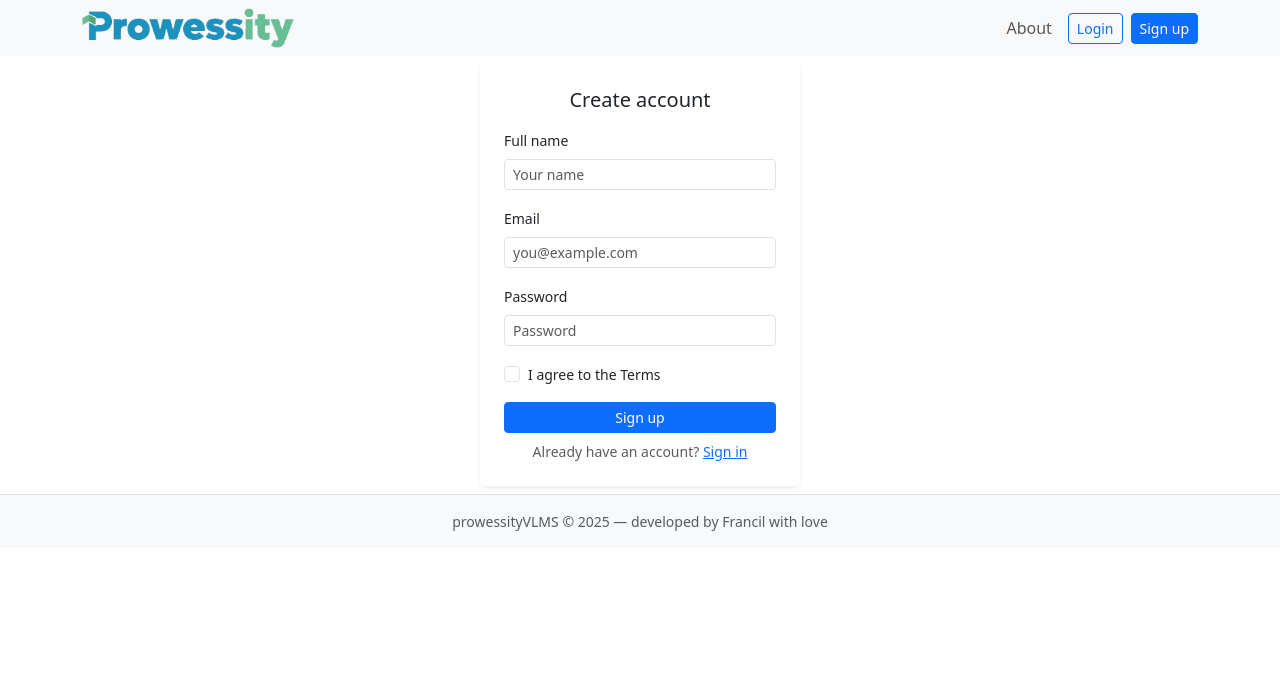
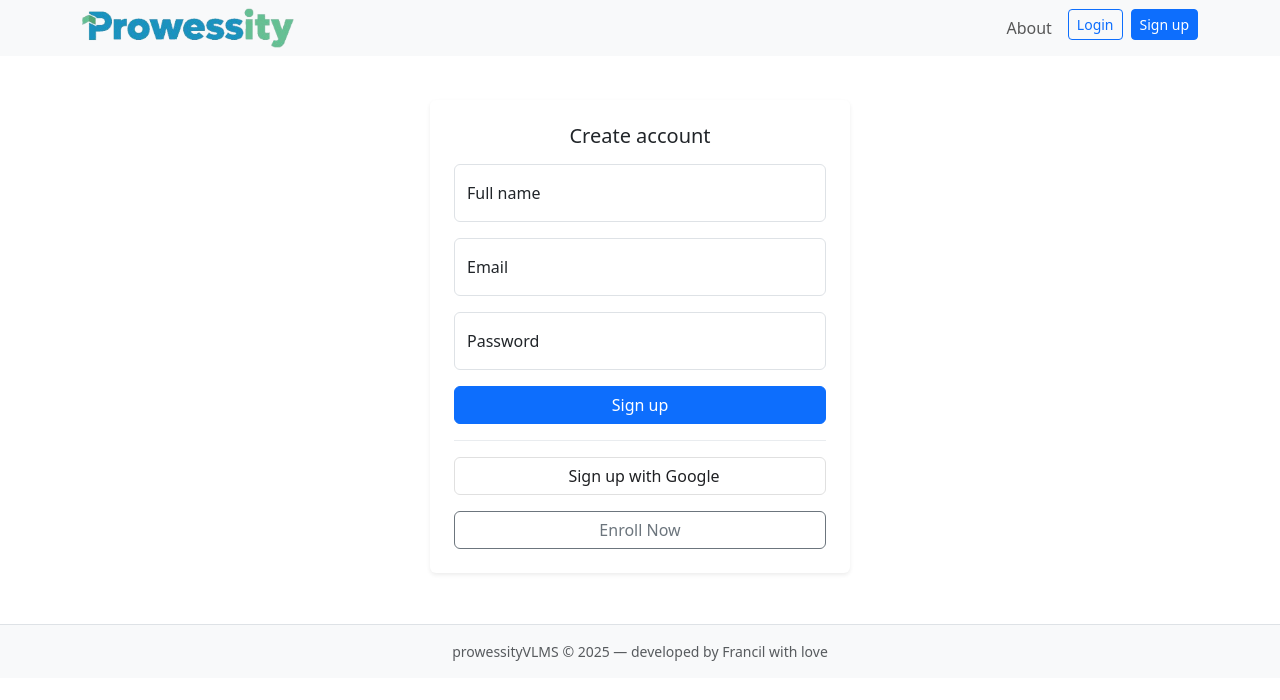
Before and after one commit to muthui1116/vlms, a Node server app: page /signup in a window 1280 px wide. Shown: the top 700 px of the page. Run offline with Node 20, Linux system fonts and the light colour scheme; some libraries are stand-ins or nearby versions.

Commit message:
signin and signup with google complete

```diff
--- a/index.js
+++ b/index.js
@@ -2,23 +2,55 @@ import express from "express";
 import morgan from "morgan";
 import { sql } from "./db.js";
 import dotenv from "dotenv";
+import bcrypt from "bcrypt";
+import session from "express-session";
+import passport from "passport";
+import { Strategy as LocalStrategy } from "passport-local";
+import { Strategy as GoogleStrategy } from "passport-google-oauth20";
+
+dotenv.config(); // ensure env vars are loaded before use
 
 const app = express();
 const port = process.env.PORT || 3000;
+const saltRounds = 10;
 
-dotenv.config();
+app.set("view engine", "ejs");
 
 app.use(express.static("public"));
 app.use(express.urlencoded({ extended: true }));
 app.use(morgan("dev"));
 
+app.use(
+  session({
+    secret: process.env.SESSION_SECRET,
+    resave: false,
+    saveUninitialized: true,
+    cookie: {
+      maxAge: 1000 * 60 * 60 * 24,
+    },
+  })
+);
+
+app.use(passport.initialize());
+app.use(passport.session());
+
 async function initDB() {
   try {
-    // Create table if it doesn't exist
+    // Create items table used on the index page
     await sql`
       CREATE TABLE IF NOT EXISTS items (
         id SERIAL PRIMARY KEY,
         title VARCHAR(100) NOT NULL
+      )
+    `;
+
+    // Create users table if it does not exist (useful for local testing)
+    await sql`
+      CREATE TABLE IF NOT EXISTS users (
+        id SERIAL PRIMARY KEY,
+        email VARCHAR(255) UNIQUE NOT NULL,
+        username VARCHAR(255) NOT NULL,
+        password VARCHAR(255) NOT NULL
       )
     `;
   } catch (error) {
@@ -30,15 +62,13 @@ initDB();
 app.get("/", async (req, res) => {
   try {
     const result = await sql`SELECT * FROM items ORDER BY id ASC`;
-    console.log("SQL result:", result);
     const items = Array.isArray(result) ? result : result.rows ?? [];
-    console.log("items:", items);
-
     res.render("index.ejs", {
       listItems: items,
     });
   } catch (err) {
     console.log(err);
+    res.status(500).send("Server error");
   }
 });
 
@@ -53,6 +83,23 @@ app.get("/login", (req, res) => {
 app.get("/signup", (req, res) => {
   res.render("signup.ejs");
 });
+
+app.get("/dashboard", (req, res) => {
+  if (req.isAuthenticated()) {
+    // pass user to template if needed
+    return res.render("dashboard.ejs", { user: req.user });
+  } else {
+    return res.redirect("/login");
+  }
+});
+
+app.get(
+  "/auth/google",
+  passport.authenticate("google", {
+    scope: ["profile", "email"],
+    prompt: "consent",
+  })
+);
 
 app.post("/signup", async (req, res) => {
   const username = req.body.username;
@@ -73,74 +120,176 @@ app.post("/signup", async (req, res) => {
       return res.status(409).send("Email already exists. Try logging in.");
     }
 
-    // Hash password before storing
-    // const hashedPassword = await bcrypt.hash(password, 10);
+    // Use promise-style bcrypt hashing (await)
+    const hash = await bcrypt.hash(password, saltRounds);
 
-    // Insert user and return new id
+    // Insert user and return new row(s)
     const insertResult = await sql`
       INSERT INTO users (email, password, username)
-      VALUES (${email}, ${password}, ${username})
-      RETURNING id
+      VALUES (${email}, ${hash}, ${username})
+      RETURNING id, email, username
     `;
 
-    const newId = insertResult?.[0]?.id ?? null;
-    console.log("Created user id:", newId);
+    // Handle both result shapes: array of rows OR { rows: [...] }
+    const user =
+      Array.isArray(insertResult) && insertResult.length > 0
+        ? insertResult[0]
+        : insertResult && insertResult.rows
+        ? insertResult.rows[0]
+        : null;
 
-    // Render or redirect after successful signup
-    return res.render("dashboard.ejs", { userId: newId, username });
+    if (!user) {
+      console.error("Insert did not return a user:", insertResult);
+      return res.status(500).send("Failed to create user");
+    }
+
+    // Log the user in and redirect to dashboard
+    req.login(user, (err) => {
+      if (err) {
+        console.error("req.login error:", err);
+        return res.status(500).send("Login error after signup");
+      }
+      return res.redirect("/dashboard");
+    });
   } catch (err) {
     console.error("Signup error:", err);
     return res.status(500).send("Server error");
   }
 });
 
-app.post("/login", async (req, res) => {
-  const email = req.body.email || req.body.username; // accept either field name
-  const password = req.body.password;
-
+// Configure passport-local to use 'email' as the usernameField
+passport.use(
+  "local",
+  new LocalStrategy(
+    { usernameField: "email", passwordField: "password" },
+    async function verify(email, password, cb) {
       if (!email || !password) {
-    return res.status(400).send("Missing email or password");
+        // For authentication callbacks, call cb with (null, false, info)
+        return cb(null, false, { message: "Missing email or password" });
       }
 
       try {
-    // Prevent caching of sensitive responses
-    res.set("Cache-Control", "no-store");
-
         // IMPORTANT: sql`` returns an array of row objects (NOT { rows: [...] })
-    const rows = await sql`SELECT id, username, password FROM users WHERE email = ${email}`;
-
-    // Debug line you can uncomment to inspect the DB result shape:
-    // console.log("login query rows:", rows);
+        const rows = await sql`SELECT id, username, password, email FROM users WHERE email = ${email}`;
 
         if (!rows || rows.length === 0) {
-      return res.status(401).send("User not found");
+          return cb(null, false, { message: "User not found" });
         }
+
         const user = rows[0];
-    const storedPassword = user.password;
-    // Compare password (bcrypt expected). If you still have plaintext passwords,
-    // the fallback below will allow login and immediately migrate that user to bcrypt.
-    // let passwordMatches = false;
+        const storedHashedPassword = user.password;
 
-    if (rows.length > 0) {
-      const user = rows[0];
-      const storedPassword = user.password;
+        // Use promise-style compare
+        const match = await bcrypt.compare(password, storedHashedPassword);
+        if (match) {
+          // Don't include password in the session object
+          const safeUser = { id: user.id, username: user.username, email: user.email };
+          return cb(null, safeUser);
+        } else {
+          return cb(null, false, { message: "Incorrect password" });
+        }
+      } catch (err) {
+        return cb(err);
+      }
+    }
+  )
+);
 
-      if (password === storedPassword) {
-        res.render("dashboard.ejs", {
-          userId: user.id,
-          username: user.username,
-        });
+// Use an env var for callback, and default to localhost for local dev
+const GOOGLE_CALLBACK_URL = process.env.GOOGLE_CALLBACK_URL || "http://localhost:3000/auth/google/prowessityvlms";
+
+passport.use(
+  "google",
+  new GoogleStrategy(
+    {
+      clientID: process.env.CLIENT_ID,
+      clientSecret: process.env.CLIENT_SECRET,
+      callbackURL: GOOGLE_CALLBACK_URL,
+      // passport-google-oauth20 already fetches profile including emails with the profile scope
+    },
+    async (accessToken, refreshToken, profile, cb) => {
+      try {
+        // Extract email correctly from profile
+        const email = profile.emails?.[0]?.value;
+        const usernameFromProfile = profile.displayName ?? profile.username ?? "GoogleUser";
+
+        if (!email) {
+          return cb(new Error("No email found in Google profile"));
+        }
+
+        // Query using the tagged template literal and embedded value
+        const result = await sql`SELECT id, username, email FROM users WHERE email = ${email}`;
+
+        // Handle result shapes (array or { rows })
+        const existingUser =
+          Array.isArray(result) && result.length
+            ? result[0]
+            : result && result.rows && result.rows.length
+            ? result.rows[0]
+            : null;
+
+        if (!existingUser) {
+          // Insert a new user. Provide a placeholder password string for OAuth users.
+          const insert = await sql`
+            INSERT INTO users (email, username, password)
+            VALUES (${email}, ${usernameFromProfile}, ${"google"})
+            RETURNING id, email, username
+          `;
+
+          const newUser =
+            Array.isArray(insert) && insert.length
+              ? insert[0]
+              : insert && insert.rows
+              ? insert.rows[0]
+              : null;
+
+          if (!newUser) {
+            return cb(new Error("Failed to create user from Google profile"));
+          }
+
+          // Return safe user object
+          return cb(null, { id: newUser.id, email: newUser.email, username: newUser.username });
         } else {
-        res.send("Incorrect Password");
-      }
-    } else {
-      res.send("User not found");
+          return cb(null, { id: existingUser.id, email: existingUser.email, username: existingUser.username });
         }
       } catch (error) {
-    console.error("Login error:", error);
-    return res.status(500).send("Server error");
+        console.error("Google strategy error:", error);
+        return cb(error);
+      }
+    }
+  )
+);
+
+passport.serializeUser((user, cb) => {
+  // store only the user id in the session
+  cb(null, user.id);
+});
+
+passport.deserializeUser(async (id, cb) => {
+  try {
+    const rows = await sql`SELECT id, username, email FROM users WHERE id = ${id}`;
+    const user = Array.isArray(rows) && rows.length ? rows[0] : rows?.rows?.[0] ?? null;
+    cb(null, user);
+  } catch (err) {
+    cb(err);
   }
 });
+
+app.post(
+  "/login",
+  passport.authenticate("local", {
+    successRedirect: "/dashboard",
+    failureRedirect: "/login",
+  })
+);
+
+app.get(
+  "/auth/google/prowessityvlms",
+  passport.authenticate("google", {
+    successRedirect: "/dashboard",
+    failureRedirect: "/login",
+  })
+);
 
 app.listen(port, () => {
   console.log(`Server is running on port: ${port}`);
--- a/package.json
+++ b/package.json
@@ -13,10 +13,15 @@
   "description": "",
   "dependencies": {
     "@neondatabase/serverless": "^1.0.2",
+    "bcrypt": "^6.0.0",
     "dotenv": "^17.2.3",
     "ejs": "^3.1.10",
     "express": "^5.1.0",
+    "express-session": "^1.18.2",
     "morgan": "^1.10.1",
+    "passport": "^0.7.0",
+    "passport-google-oauth20": "^2.0.0",
+    "passport-local": "^1.0.0",
     "pg": "^8.16.3"
   }
 }
--- a/views/partials/header.ejs
+++ b/views/partials/header.ejs
@@ -41,16 +41,16 @@
               <a class="nav-link" href="/about">About</a>
             </li>
 
-            <li class="nav-item">
+            <li class="nav-item mb-2">
               <a
-                class="btn btn-outline-primary btn-sm ms-2"
+                class="btn btn-outline-primary btn-sm ms-2 "
                 href="/login"
                 role="button"
                 >Login</a
               >
             </li>
 
-            <li class="nav-item">
+            <li class="nav-item mb-2">
               <a
                 class="btn btn-primary btn-sm ms-2"
                 href="/signup"
--- a/views/signup.ejs
+++ b/views/signup.ejs
@@ -1,36 +1,89 @@
+<%- include('partials/header.ejs') %>
 
-  <%- include('partials/header.ejs')  %>
- <main class="d-flex align-items-center justify-content-center mt-2">
-    <form class="p-4 bg-white rounded shadow-sm" style="width:320px;" method="POST" action="/signup">
+<style>
+  .auth-card { max-width: 420px; width: 100%; }
+  .google-btn { background: #fff; border: 1px solid #e0e0e0; color: #202124; }
+  .google-btn .fab { color: #d93025; }
+  .divider { height: 1px; background: #e9ecef; margin: .75rem 0 1rem; }
+</style>
+
+<main class="d-flex align-items-center justify-content-center" style="min-height:70vh;">
+  <div class="card auth-card shadow-sm border-0 rounded">
+    <div class="card-body p-4">
+      <form action="/signup" method="POST" role="form" aria-label="Create account form" novalidate>
         <h5 class="mb-3 text-center">Create account</h5>
 
-      <div class="mb-3">
-        <label for="name" class="form-label small">Full name</label>
-        <input id="name" name="username" type="text" class="form-control form-control-sm" placeholder="Your name" required>
+        <div class="form-floating mb-3">
+          <input
+            id="username"
+            name="username"
+            type="text"
+            class="form-control"
+            placeholder="Your name"
+            required
+            aria-required="true"
+          />
+          <label for="username">Full name</label>
         </div>
 
-      <div class="mb-3">
-        <label for="email" class="form-label small">Email</label>
-        <input id="email" name="email" type="email" class="form-control form-control-sm" placeholder="you@example.com" required>
+        <div class="form-floating mb-3">
+          <input
+            id="email"
+            name="email"
+            type="email"
+            class="form-control"
+            placeholder="you@example.com"
+            required
+            aria-required="true"
+          />
+          <label for="email">Email</label>
         </div>
 
-      <div class="mb-3">
-        <label for="password" class="form-label small">Password</label>
-        <input id="password" name="password" type="password" class="form-control form-control-sm" placeholder="Password" required>
+        <div class="form-floating mb-3">
+          <input
+            id="password"
+            name="password"
+            type="password"
+            class="form-control"
+            placeholder="Password"
+            required
+            aria-required="true"
+          />
+          <label for="password">Password</label>
         </div>
 
-      <div class="mb-3 form-check">
-        <input id="terms" name="terms" type="checkbox" class="form-check-input" required>
-        <label for="terms" class="form-check-label small">I agree to the Terms</label>
+        <div class="d-grid mb-3">
+          <button type="submit" class="btn btn-primary">Sign up</button>
         </div>
 
-      <div class="d-grid">
-        <button type="submit" class="btn btn-primary btn-sm">Sign up</button>
+        <div class="divider" aria-hidden="true"></div>
+
+        <div class="mb-3">
+          <a
+            class="btn google-btn w-100 d-flex align-items-center justify-content-center gap-2"
+            href="/auth/google"
+            role="button"
+            aria-label="Sign up with Google"
+          >
+            <i class="fab fa-google"></i>
+            <span>Sign up with Google</span>
+          </a>
         </div>
 
-      <p class="text-center small text-muted mt-2 mb-0">Already have an account? <a href="/login">Sign in</a></p>
+        <div class="d-grid mt-2">
+          <a
+            href="https://prowessity.com/"
+            class="btn btn-outline-secondary"
+            role="button"
+            target="_blank"
+            rel="noopener noreferrer"
+          >
+            Enroll Now
+          </a>
+        </div>
       </form>
+    </div>
+  </div>
 </main>
 
-
-  <%- include('partials/footer.ejs')  %>
+<%- include('partials/footer.ejs') %>
```
Also changed, not shown: views/login.ejs (+49 -17 lines), 1 other file. Lines whose indentation alone changed are shown as unchanged.
